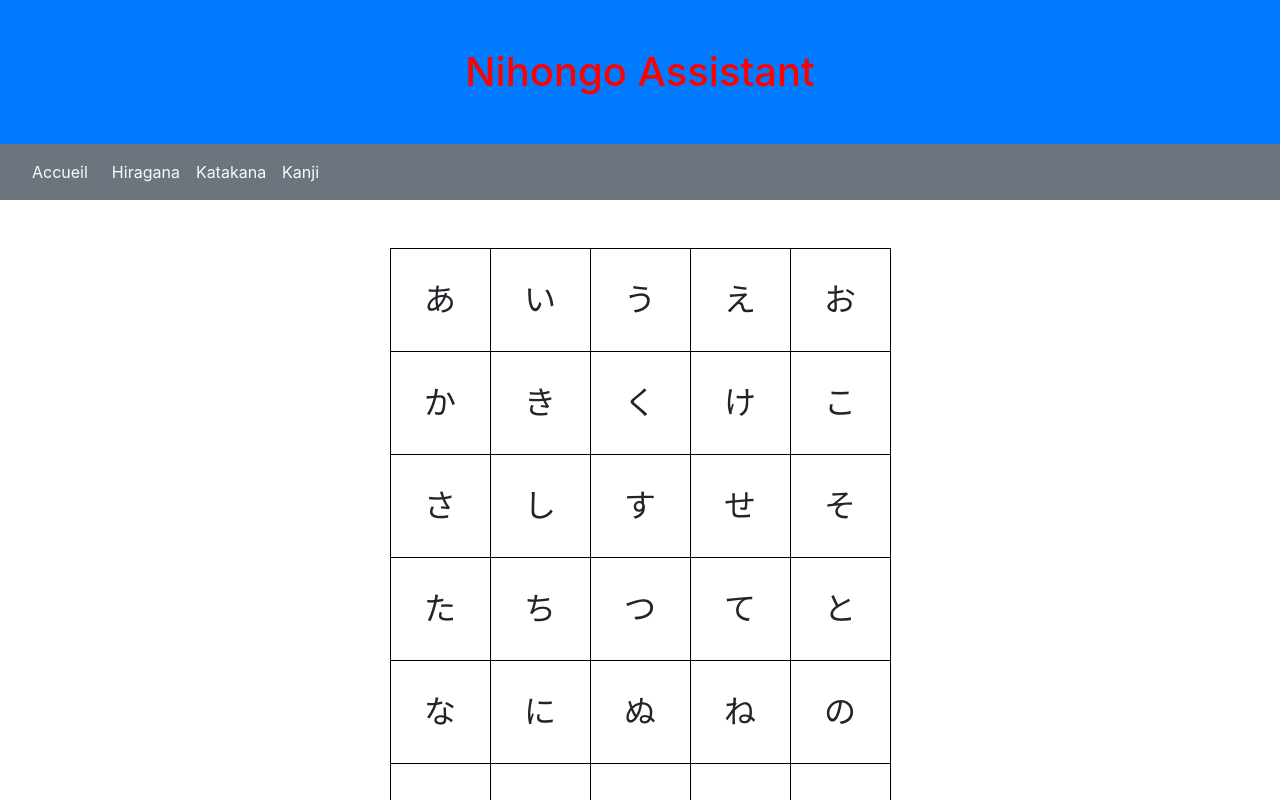
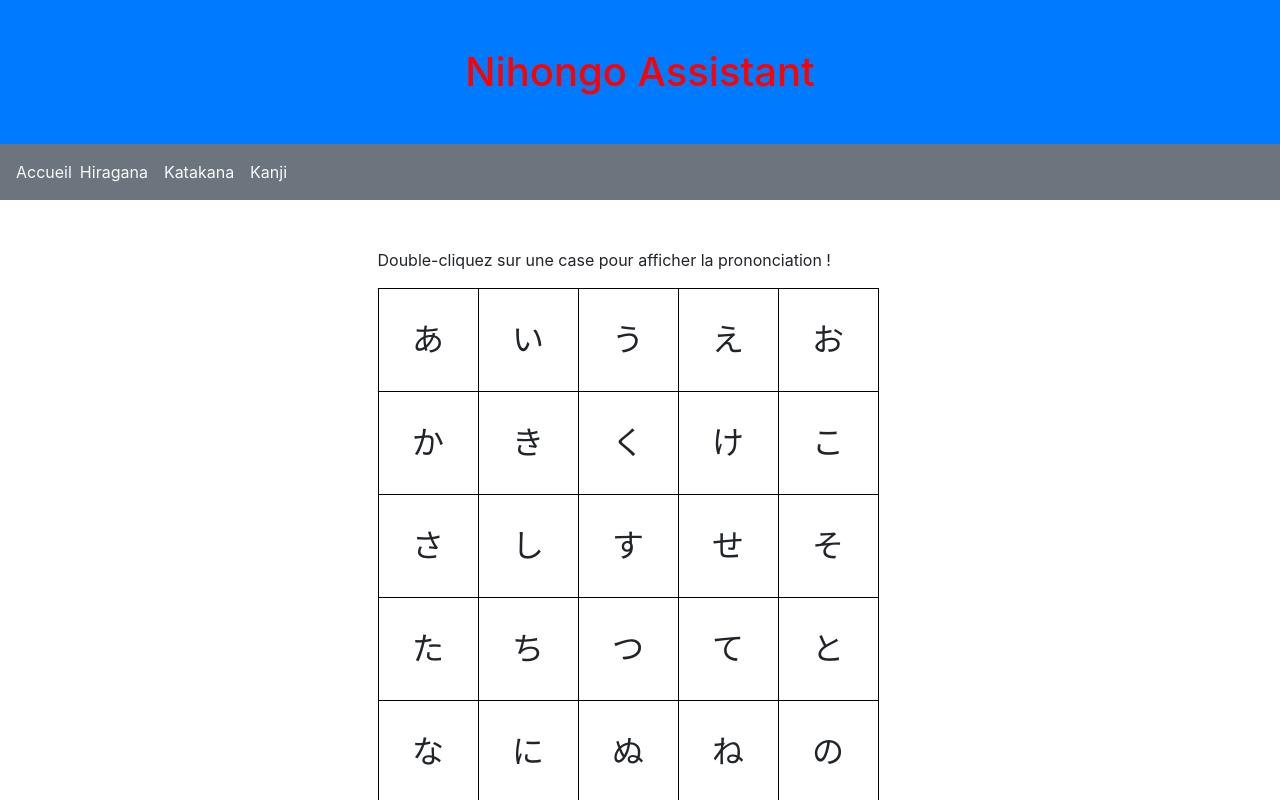
Before and after one commit to LDVerdier/nihongo-assistant, a React (Create React App) app: page /hiragana in a window 1280 px wide. Shown: the top 800 px of the page. Built offline with nearby package versions, Linux system fonts and the light colour scheme.

Commit message:
display / hide pronunciation : DONE

```diff
--- a/src/App.js
+++ b/src/App.js
@@ -1,6 +1,7 @@
 import {Header} from './components/Header'
 import {Grid} from './components/Grid'
 import {Footer} from './components/Footer'
+// import {Translation} from './components/Translation'
 import {BrowserRouter as Router, Route} from 'react-router-dom'
 import 'bootstrap/dist/css/bootstrap.min.css';
 
@@ -229,7 +230,7 @@ function App() {
             },
         },
         un : {
-            una: {
+            n: {
                 hiragana: 'ん',
                 katakana: 'ン'
             },
@@ -255,6 +256,8 @@ function App() {
   return (
     <Router>
             <Header />
+            <div className="container">
+
                 <Route path='/'
                 exact
                 render = {() => {
@@ -281,6 +284,7 @@ function App() {
                     </>
                 }}
                 />
+            </div>
 
             <Footer />
     </Router>
--- a/src/components/Cell.js
+++ b/src/components/Cell.js
@@ -1,8 +1,26 @@
+import { useState } from 'react'
 
-export const Cell = ({ syllable }) => {
+export const Cell = ({ syllable, pronunciation }) => {
+    const [hidePronunciation, setHidePronunciation] = useState(true);
+
+    const togglePronunciation = () => {
+        if(syllable !== ''){
+            console.log('click on ' + syllable);
+            setHidePronunciation(!hidePronunciation);
+        }
+    };
+
+    const displaySyllable = () => {
+        setTimeout(setHidePronunciation, 500, true)
+        ;
+    };
     return (
-        <td className={"cell " + (syllable ? '' : 'empty')}>
-            {syllable}
+        <td className={"cell " + (syllable ? '' : 'empty')}
+        onDoubleClick={togglePronunciation}
+        onMouseLeave={displaySyllable}
+        style={{cursor: syllable && 'pointer'}}
+        >
+            {hidePronunciation ? syllable : pronunciation}
         </td>
     )
 };
--- a/src/components/Grid.js
+++ b/src/components/Grid.js
@@ -6,7 +6,9 @@ export const Grid = ({syllabary, kanaType}) => {
     const syllableSeriesKeys = Object.keys(syllabary);
 
     return (
-        <table className="mx-auto my-5">
+        <div className="mx-auto my-5 col-6">
+            <p>Double-cliquez sur une case pour afficher la prononciation !</p>
+            <table >
                 <tbody>
                     {
                         //for each serie key (vowels, k, s...)
@@ -20,7 +22,8 @@ export const Grid = ({syllabary, kanaType}) => {
                                     syllablesKeys.map((syllableKey, j) => {
                                         //return a Cell (<td> element) with the proper kana to display
                                         const syllable = syllabary[syllableSerieKey][syllableKey][kanaType];
-                                    return <Cell key={j} syllable={syllable} />
+                                        const pronunciation = syllableKey;
+                                        return <Cell key={j} syllable={syllable} pronunciation={pronunciation}/>
                                     })
                                 }
 
@@ -31,5 +34,6 @@ export const Grid = ({syllabary, kanaType}) => {
 
                 </tbody>
             </table>
+        </div>
     )
 }
--- a/src/components/Header.js
+++ b/src/components/Header.js
@@ -7,11 +7,12 @@ export const Header = () => {
         <header>
             <h1 id='title' className="text-center bg-primary mb-0 py-5">Nihongo Assistant</h1>
             <Navbar bg="secondary" expand="md" >
-                <Nav.Link><Link to="/" className="text-light">Accueil</Link></Nav.Link>
+                <Link to="/" className="text-light">Accueil</Link>
                 {/* <Navbar.Brand className="text-light" href="#home">Nihongo Assistant</Navbar.Brand> */}
                 <Navbar.Toggle aria-controls="basic-navbar-nav"  />
                 <Navbar.Collapse id="basic-navbar-nav" >
                     <Nav className="mr-auto">
+                        {/*//! BUG : balsie link dans nav.link crée warning */}
                         <Nav.Link><Link to="/hiragana" className="text-light">Hiragana</Link></Nav.Link>
                         <Nav.Link><Link to="/katakana" className="text-light">Katakana</Link></Nav.Link>
                         <Nav.Link><Link to="/kanji" className="text-light">Kanji</Link></Nav.Link>
--- /dev/null
+++ b/src/components/Translation.js
@@ -0,0 +1,9 @@
+export const Translation = ({pronunciation}) => {
+    return (
+        <div className="col-3 my-5 p-0">
+            <div className="translation position-fixed col-3">
+            </div>
+
+        </div>
+    )
+}
--- a/src/index.css
+++ b/src/index.css
@@ -21,3 +21,13 @@
     line-height: 100px;
     font-size: 2em;
 }
+
+/* .grid-page{
+    position: relative;
+} */
+
+.translation{
+    border: 1px black solid;
+    height: 500px;
+    /* position: fixed; */
+}
```
Lines whose indentation alone changed are shown as unchanged.
